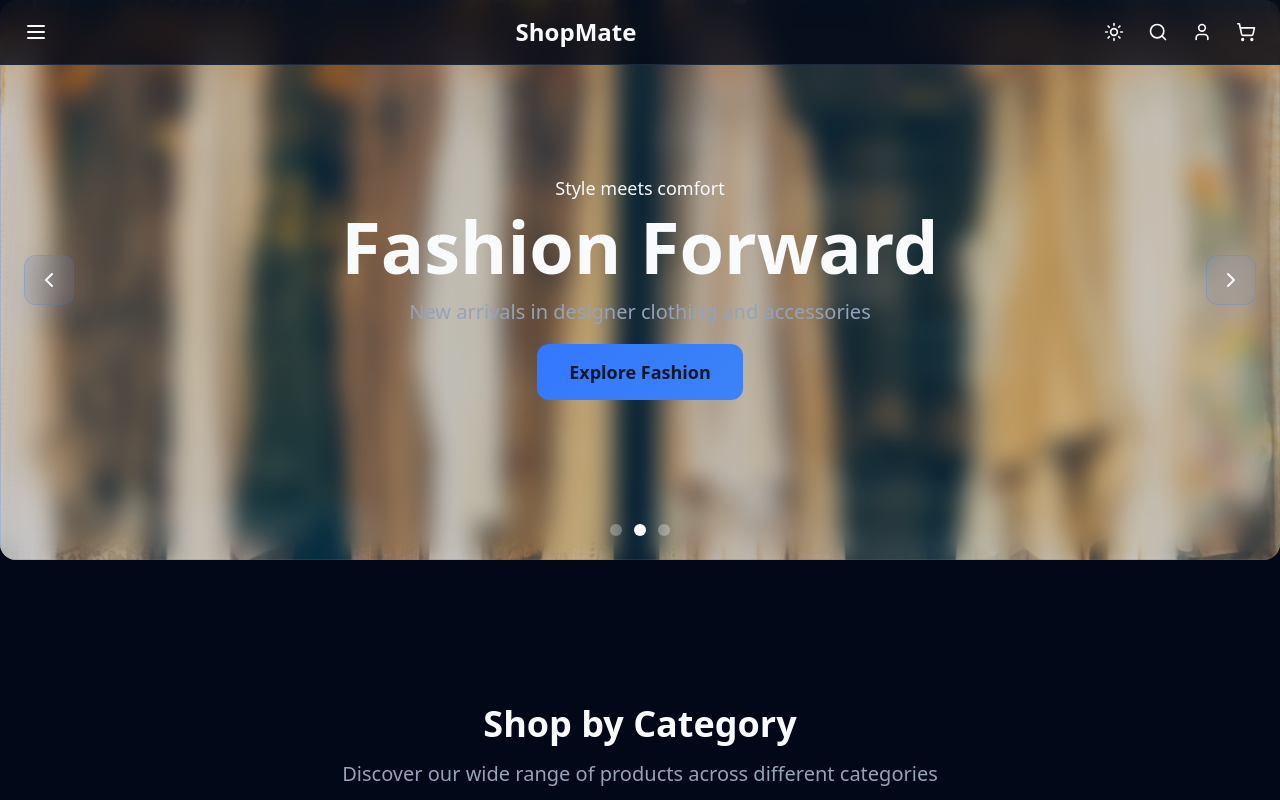
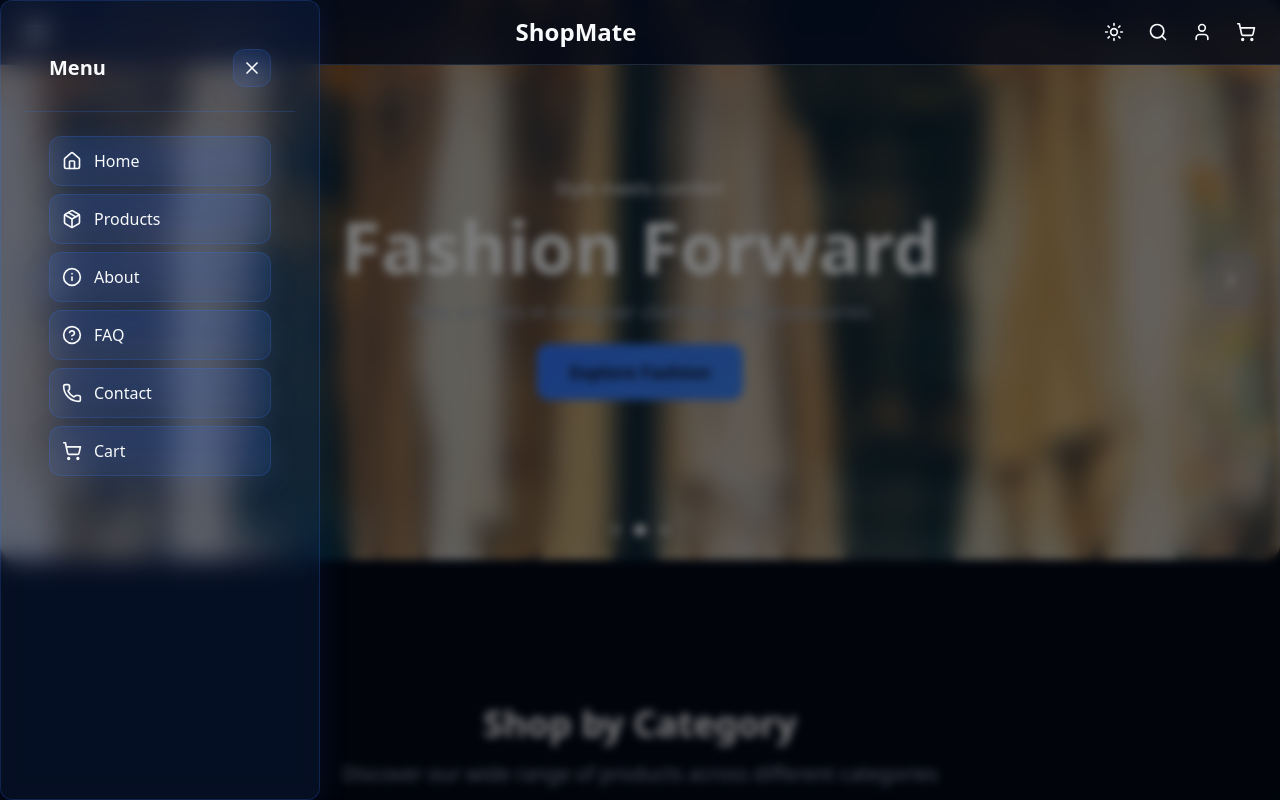
Before and after one commit to AhmedSaadRF/ECOMMERCE-FRONTEND-STORE, a React (Vite) app: page / in a window 1280 px wide. Both pictures are taken after a click on the button 36 px from the left and 32 px from the top of the page. Shown: the top 800 px of the page. Built offline with nearby package versions, Linux system fonts and the light colour scheme.

Commit message:
Upload Project

```diff
--- a/src/components/Layout/Sidebar.jsx
+++ b/src/components/Layout/Sidebar.jsx
@@ -1,4 +1,3 @@
-// import React from "react";
 import {
   X,
   Home,
@@ -11,9 +10,56 @@
 } from "lucide-react";
 import { Link } from "react-router-dom";
 import { useDispatch, useSelector } from "react-redux";
+import { toggleSidebar } from "../../store/slices/popupSlice";
 
 const Sidebar = () => {
-  return <></>;
+  const { authUser } = useSelector((state) => state.auth);
+  const dispatch = useDispatch();
+
+  const menuItems = [
+    { name: "Home", icon: Home, path: "/"},
+    { name: "Products", icon: Package, path: "/products"},
+    { name: "About", icon: Info, path: "/about"},
+    { name: "FAQ", icon: HelpCircle, path: "/faq"},
+    { name: "Contact", icon: Phone, path: "/contact"},
+    { name: "Cart", icon: ShoppingCart, path: "/cart"},
+    authUser && { name: "My Orders", icon: List, path: "/orders"},
+  ]
+
+  const { isSidebarOpen } = useSelector(state => state.popup)
+  if (!isSidebarOpen) return null;
+
+  return <>
+
+  {/* OVERLAY */}
+  <div className="fixed inset-0 bg-black/50 backdrop-blur-sm z-40" onClick={() => dispatch(toggleSidebar())} />
+
+  {/* SIDEBAR */}
+  <div className="fixed top-0 left-0 w-80 h-full z-50 glass-panel animate-slide-in-left">
+    <div className="flex items-center justify-between p-6 border-b border-[hsla(var(--glass-border))]">
+      <h2 className="text-xl font-semibold text-primary">Menu</h2>
+      <button onClick={() => dispatch(toggleSidebar())} className="p-2 rounded-lg glass-card hover:glow-on-hover animate-smooth transition-colors">
+        <X className="w-5 h-5 text-primary" />
+      </button>
+    </div>
+
+
+    <nav className="p-6">
+      <ul className="space-y-2">
+        {menuItems.filter(Boolean).map(item => {
+          return (
+            <li key={item.name}>
+              <Link to={item.path} onClick={() => dispatch(toggleSidebar())} className="flex items-center space-x-3 p-3 rounded-lg glass-card hover:glow-on-hover animate-smooth text-foreground hover:text-primary group">
+                <item.icon className="w-5 h-5 group-hover:text-primary" />
+                <span className="font-medium">{item.name}</span>
+              </Link>
+            </li>
+          );
+        })}
+      </ul>
+    </nav>
+  </div>
+  </>;
 };
 
 export default Sidebar;
```
